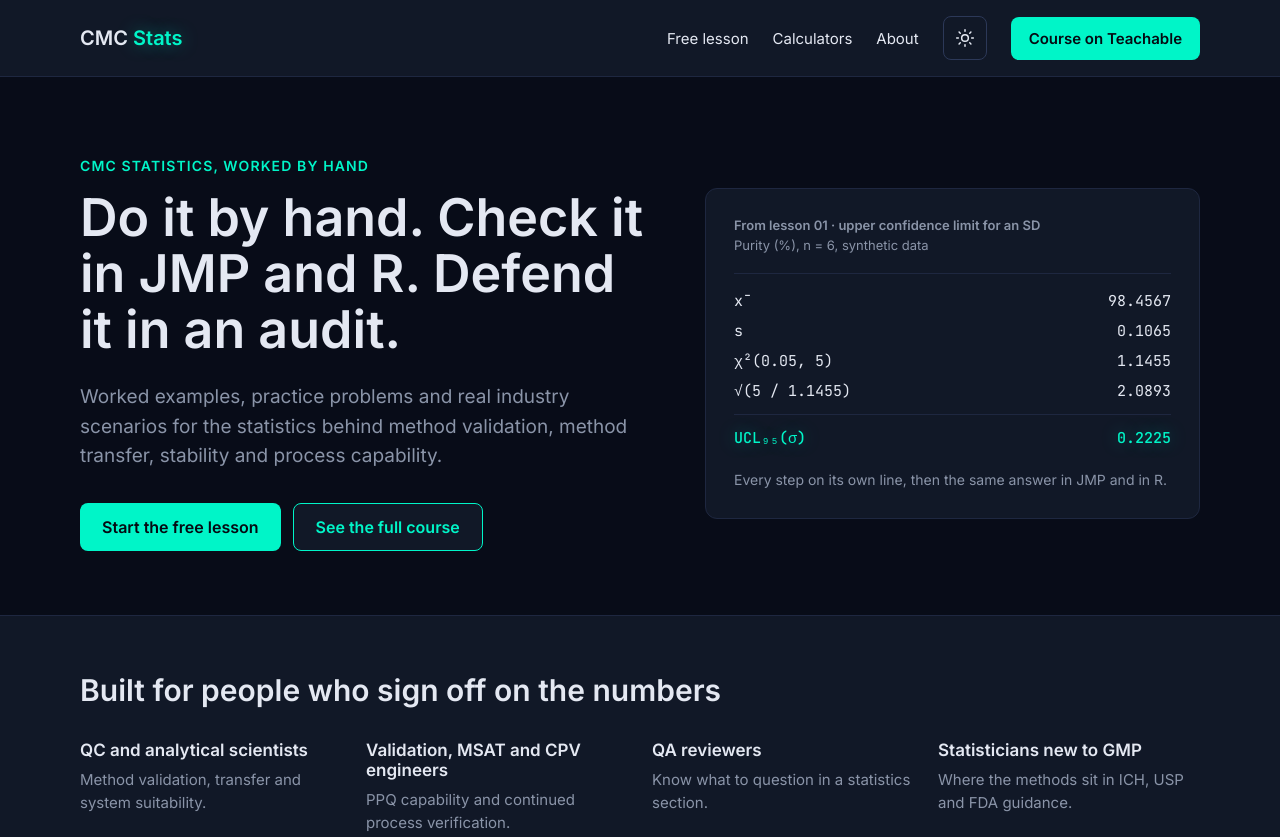
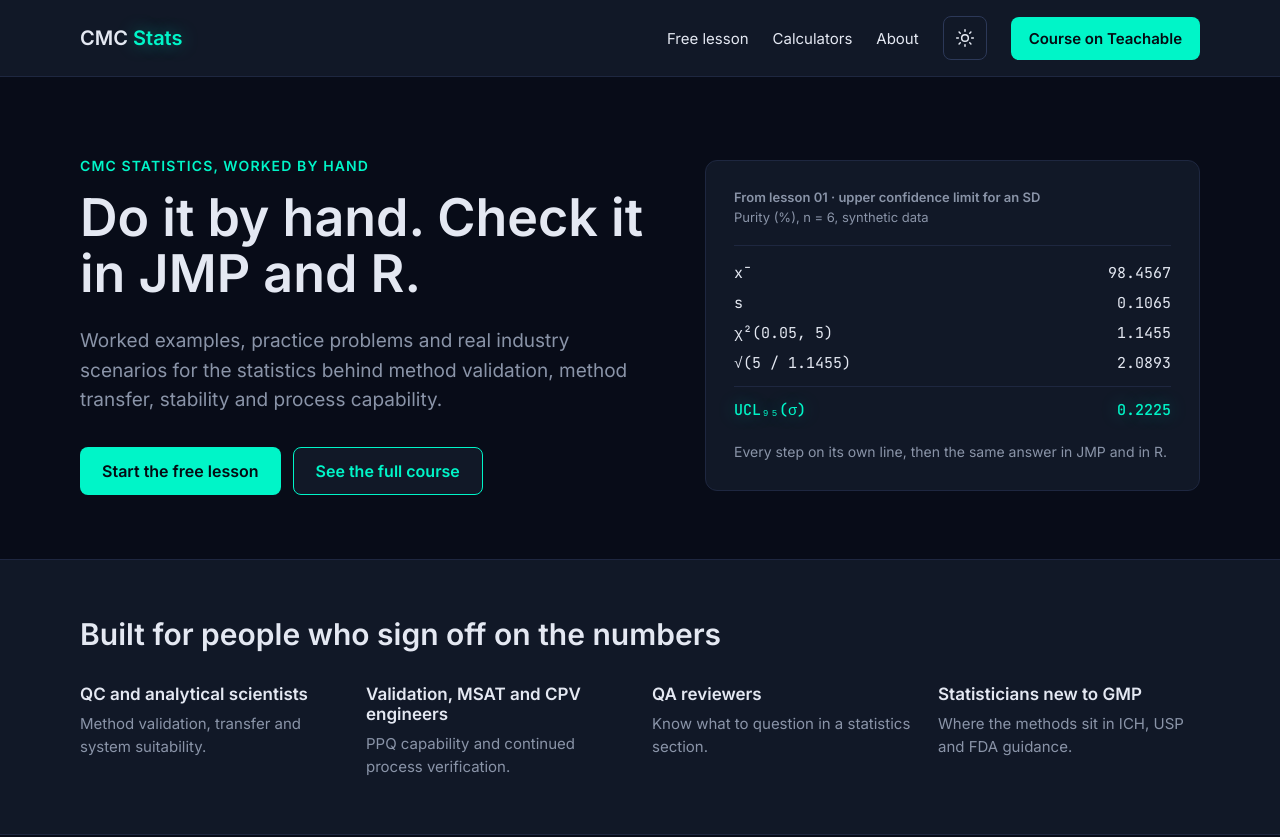
Before and after one commit to mlb6194/cmc-stats, a plain HTML site: page index.html in a window 1280 px wide. Shown: the top 837 px of the page. Drawn offline with Linux system fonts and the light colour scheme.

Commit message:
Home: drop "Defend it in an audit" from the headline
Co-Authored-By: Claude Opus 5.5 <noreply@anthropic.com>
Claude-Session: https://claude.ai/code/session_011xtxXE2SuKzdNiQcAyUQJj

```diff
--- a/index.html
+++ b/index.html
@@ -21,7 +21,7 @@
 <section style="max-width: 1120px; margin: 0 auto; padding: 80px 24px 64px; display: flex; flex-wrap: wrap; gap: 48px; align-items: center">
 <div style="flex: 1 1 520px; min-width: 0">
 <p style="margin: 0 0 16px; font-size: 14px; font-weight: 600; letter-spacing: 0.08em; text-transform: uppercase; color: var(--accent)">CMC statistics, worked by hand</p>
-<h1 style="margin: 0 0 24px; font-family: Inter, sans-serif; font-weight: 600; font-size: 52px; line-height: 1.08">Do it by hand. Check it in JMP and R. Defend it in an audit.</h1>
+<h1 style="margin: 0 0 24px; font-family: Inter, sans-serif; font-weight: 600; font-size: 52px; line-height: 1.08">Do it by hand. Check it in JMP and R.</h1>
 <p style="margin: 0 0 32px; font-size: 19px; line-height: 1.55; color: var(--muted); max-width: 560px">Worked examples, practice problems and real industry scenarios for the statistics behind method validation, method transfer, stability and process capability.</p>
 <div style="display: flex; flex-wrap: wrap; gap: 12px">
 <a href="#free-lesson" style="font-size: 16px; font-weight: 600; color: var(--on-accent); background: var(--accent); padding: 14px 22px; border-radius: 8px; text-decoration: none">Start the free lesson</a>
```
